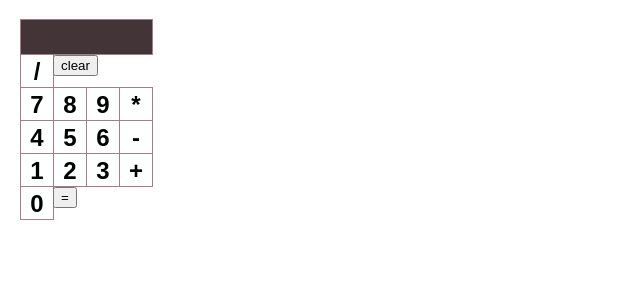
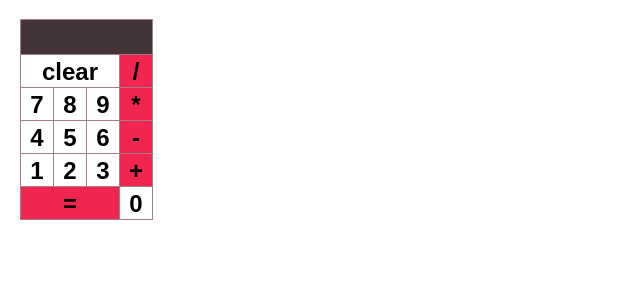
Before and after one commit to bohdanbenov/react-calc, a React (Create React App) app: page / in a window 1280 px wide. Shown: the top 300 px of the page, without its empty margins (0-640 px from the left). Built offline with nearby package versions, Linux system fonts and the light colour scheme.

Commit message:
Add dynamic changing of style.

```diff
--- a/src/App.js
+++ b/src/App.js
@@ -2,23 +2,24 @@ import React from 'react';
 import ReactDOM from 'react-dom';
 import './App.css';
 
-class SmallButtonCalc extends React.Component {
+class ButtonCalc extends React.Component {
     render() {
         return (
-            <button className="square" onClick={()=>this.props.onClick()}>
+            <button className={this.getTypeOfButton()} onClick={()=>this.props.onClick()}>
                 {this.props.value}
             </button>
         );
     }
-}
 
-class BigButtonCalc extends React.Component {
-    render() {
-        return (
-            <button className="big-square" onClick={()=>this.props.onClick()}>
-                {this.props.value}
-            </button>
-        );
+    getTypeOfButton(){
+        if(this.props.value === "+" || this.props.value === "-" || this.props.value === "*" || this.props.value === "/")
+            return "arithmetic-buttons";
+        else if(this.props.value === "=")
+            return "equal-button";
+        else if(this.props.value === "clear")
+            return "clear-button";
+        else
+            return "square";
     }
 }
 
@@ -32,31 +33,45 @@ class FormCalculator extends React.Component{
     }
 
     handleClick(i){
-        // my_arr.push(i);
         let tmp = this.state.my_arr;
         tmp += i;
         this.setState({my_arr: tmp});
-    }
 
-    handleBigClick(i){
-        // alert('Now my array is: ' + my_arr.toString());
         if(i === "clear") {
             let empty_string = "";
             this.setState({my_arr: empty_string});
         }
 
         if(i === "="){
+            if(this.state.my_arr.includes("+")){
+                let args = this.state.my_arr.split("+");
+                let tmp = parseFloat(args[0]) + parseFloat(args[1]);
+                this.setState({my_arr: tmp.toString()});
+            }
+            else if(this.state.my_arr.includes("-")){
+                let args = this.state.my_arr.split("-");
+                let tmp = parseFloat(args[0]) - parseFloat(args[1]);
+                this.setState({my_arr: tmp.toString()});
+            }
 
+            else if(this.state.my_arr.includes("*")){
+                let args = this.state.my_arr.split("*");
+                let tmp = parseFloat(args[0]) * parseFloat(args[1]);
+                this.setState({my_arr: tmp.toString()});
+            }
+
+            else if(this.state.my_arr.includes("/")){
+                let args = this.state.my_arr.split("/");
+                let tmp = parseFloat(args[0]) / parseFloat(args[1]);
+                this.setState({my_arr: tmp.toString()});
+            }
         }
     }
 
-    renderSmallButtonCalc(i) {
-        return <SmallButtonCalc value={i} onClick={()=>this.handleClick(i)} />;
+    renderButtonCalc(i) {
+        return <ButtonCalc value={i} onClick={()=>this.handleClick(i)} />;
     }
 
-    renderBigButtonCalc(i) {
-        return <BigButtonCalc value={i} onClick={()=>this.handleBigClick(i)} />;
-    }
     render(){
         return(
             <div>
@@ -65,30 +80,30 @@ class FormCalculator extends React.Component{
                         <input type="text" className="input-field" value={this.state.my_arr} />
                     </div>
                     <div className="board-row">
-                        {this.renderBigButtonCalc('clear')}
-                        {this.renderSmallButtonCalc('/')}
+                        {this.renderButtonCalc('clear')}
+                        {this.renderButtonCalc('/')}
                     </div>
                     <div className="board-row">
-                        {this.renderSmallButtonCalc(7)}
-                        {this.renderSmallButtonCalc(8)}
-                        {this.renderSmallButtonCalc(9)}
-                        {this.renderSmallButtonCalc('*')}
+                        {this.renderButtonCalc(7)}
+                        {this.renderButtonCalc(8)}
+                        {this.renderButtonCalc(9)}
+                        {this.renderButtonCalc('*')}
                     </div>
                     <div className="board-row">
-                        {this.renderSmallButtonCalc(4)}
-                        {this.renderSmallButtonCalc(5)}
-                        {this.renderSmallButtonCalc(6)}
-                        {this.renderSmallButtonCalc('-')}
+                        {this.renderButtonCalc(4)}
+                        {this.renderButtonCalc(5)}
+                        {this.renderButtonCalc(6)}
+                        {this.renderButtonCalc('-')}
                     </div>
                     <div className="board-row">
-                        {this.renderSmallButtonCalc(1)}
-                        {this.renderSmallButtonCalc(2)}
-                        {this.renderSmallButtonCalc(3)}
-                        {this.renderSmallButtonCalc('+')}
+                        {this.renderButtonCalc(1)}
+                        {this.renderButtonCalc(2)}
+                        {this.renderButtonCalc(3)}
+                        {this.renderButtonCalc('+')}
                     </div>
                     <div className="board-row">
-                        <input type="submit" value="=" className="big-square" />
-                        {this.renderSmallButtonCalc(0)}
+                        {this.renderButtonCalc('=')}
+                        {this.renderButtonCalc(0)}
                     </div>
                 </div>
             </div>
```
